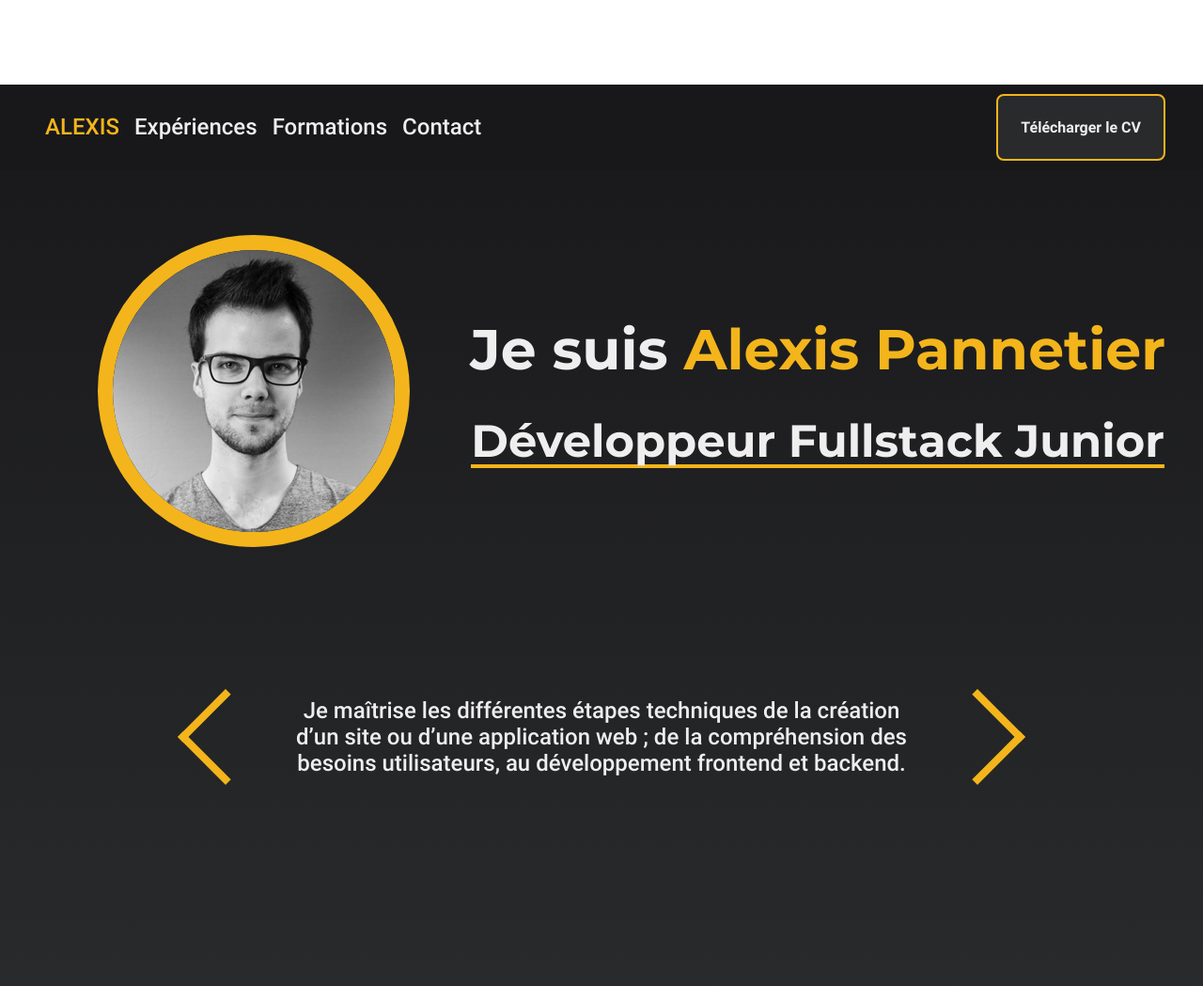
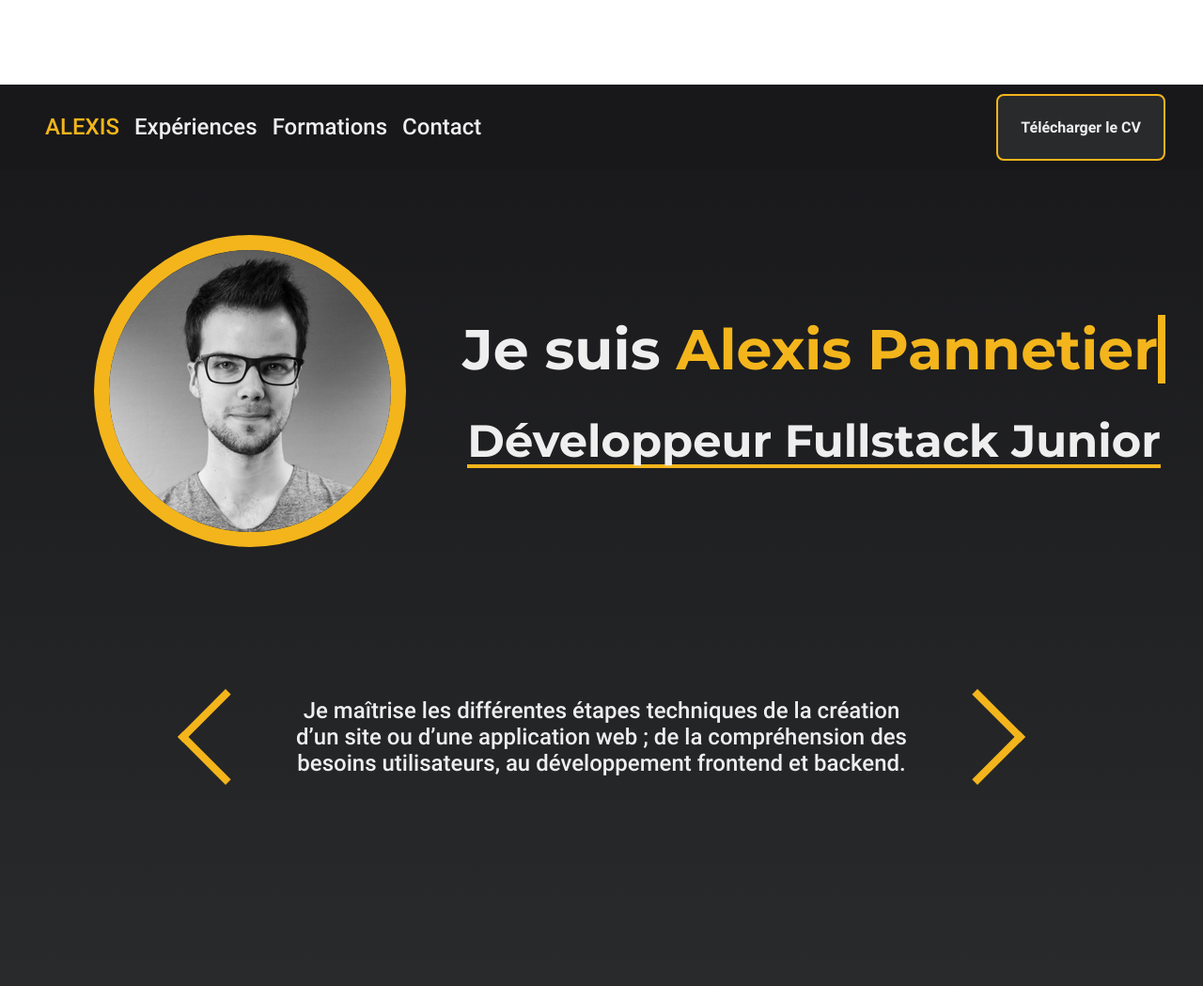
Before and after one commit to Alexis-Pannetier/resume, a PHP site: page / in a window 1280 px wide, after a click on "ALEXIS". Shown: the top 1049 px of the page at 94% size. Run offline with PHP 8.4, Linux system fonts and the light colour scheme.

Commit message:
💄 caret animation

```diff
--- a/index.html
+++ b/index.html
@@ -59,7 +59,7 @@
                     <img src="images/alexis.jpg" alt="Photo de profil"></img>
                 </div>
                 <div class="d-flex justify-center align-middle flex-col">
-                    <h1><strong>Je suis <span class="primary">Alexis Pannetier</span></strong></h1>
+                    <h1><strong>Je suis <span class="primary">Alexis Pannetier<span class="caret"></span></span></strong></h1>
                     <h2><span class="underline">Développeur Fullstack Junior</span></h2>
                 </div>
                 <div class="box mt-6">
--- a/style.css
+++ b/style.css
@@ -546,6 +546,15 @@ a.btn:hover {
 }
 
 /* MISC */
+.caret {
+  border: 1rem solid;
+  border-width: 0 0.5rem 0 0;
+  border-color: var(--primary);
+  animation: caret infinite;
+  animation-duration: 1.06s;
+  animation-timing-function: steps(1, end);
+}
+
 ::selection {
   color: var(--dark);
   background-color: var(--primary);
@@ -595,3 +604,13 @@ a.btn:hover {
     width: 4rem;
   }
 }
+
+@keyframes caret {
+  0%,
+  100% {
+    opacity: 0;
+  }
+  50% {
+    opacity: 1;
+  }
+}
```
